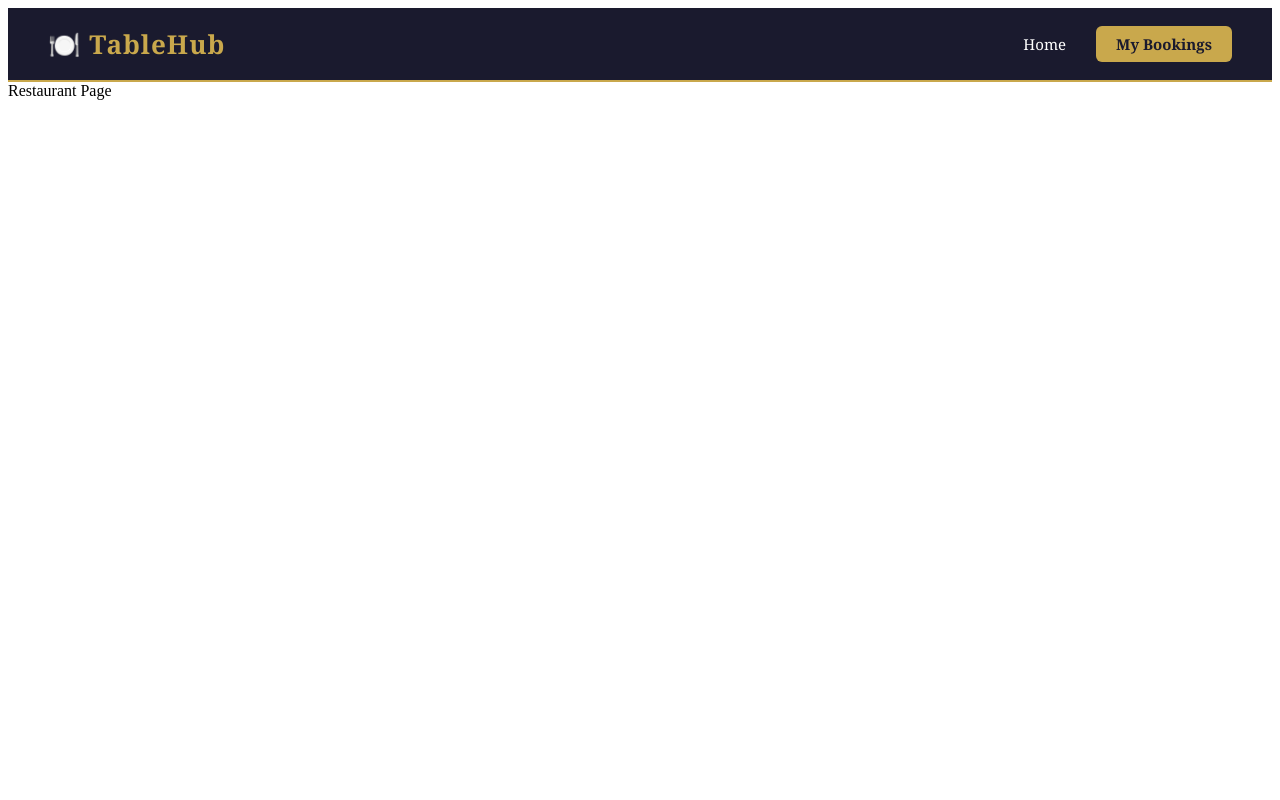
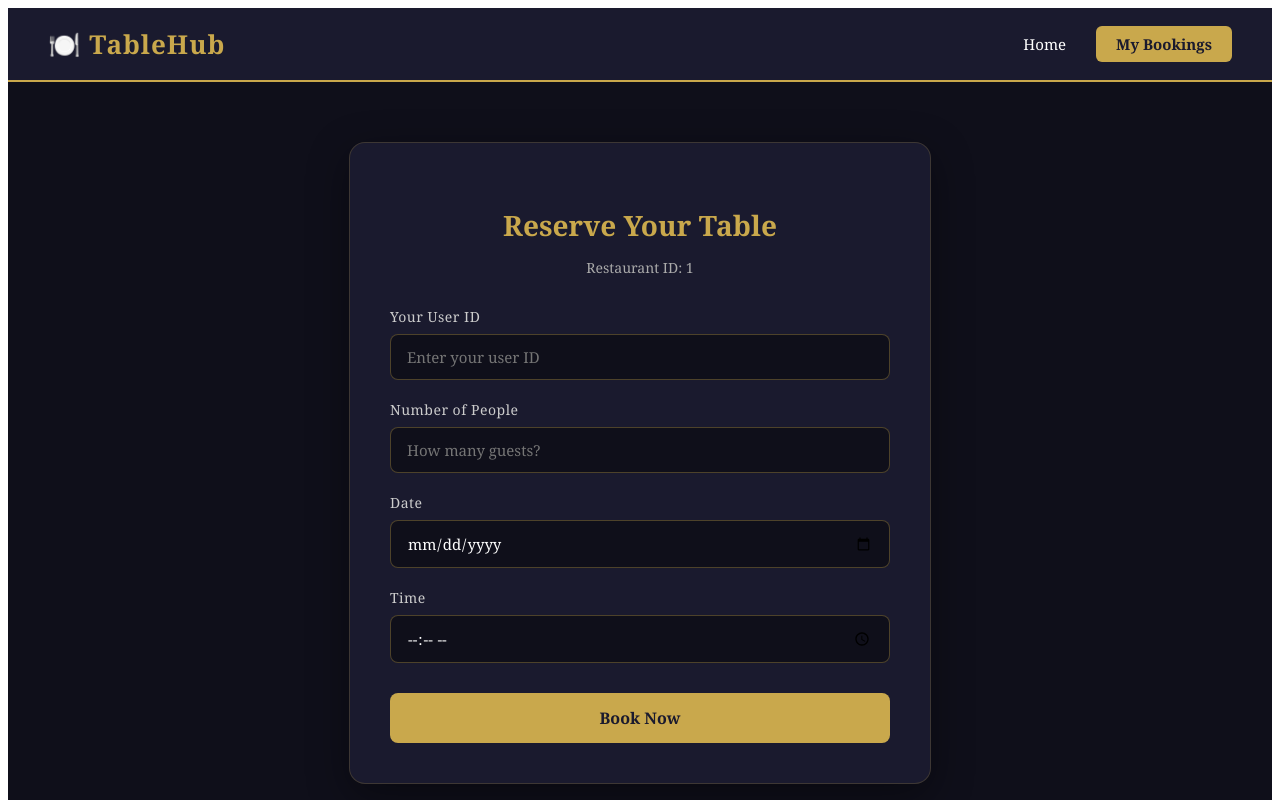
Before and after one commit to VedantGoyal2006/Tablehub, a React (Create React App) app in the folder client/: page /restaurant/1 in a window 1280 px wide. Shown: the top 800 px of the page. Built offline with nearby package versions, Linux system fonts and the light colour scheme.

Commit message:
feat: restaurant booking page with confirmed and waiting status

```diff
--- a/client/src/pages/Restaurant.jsx
+++ b/client/src/pages/Restaurant.jsx
@@ -1,6 +1,138 @@
-import React from "react"
+import React, { useState, useEffect } from "react";
+import { useParams } from "react-router-dom";
+import { bookTable } from "../services/api";
+import "../styles/Restaurant.css";
 
 function Restaurant() {
-  return <div>Restaurant Page</div>;
+  const { id } = useParams();
+  const [formData, setFormData] = useState({
+    user_id: "",
+    number_of_people: "",
+    date: "",
+    time: "",
+  });
+  const [bookingResult, setBookingResult] = useState(null);
+  const [loading, setLoading] = useState(false);
+  const [error, setError] = useState("");
+
+  const handleChange = (e) => {
+    setFormData({ ...formData, [e.target.name]: e.target.value });
+  };
+
+  const handleBooking = async () => {
+    const { user_id, number_of_people, date, time } = formData;
+
+    // Basic validation
+    if (!user_id || !number_of_people || !date || !time) {
+      setError("Please fill in all fields!");
+      return;
+    }
+
+    setError("");
+    setLoading(true);
+
+    try {
+      const arrival_time = `${date}T${time}:00`;
+      const res = await bookTable({
+        user_id: parseInt(user_id),
+        restaurant_id: parseInt(id),
+        number_of_people: parseInt(number_of_people),
+        arrival_time,
+      });
+      setBookingResult(res.data);
+    } catch (err) {
+      setError("Something went wrong. Please try again!");
+      console.log(err);
+    }
+    setLoading(false);
+  };
+
+  return (
+    <div className="restaurant-page">
+
+      {/* Booking Form */}
+      <div className="booking-section">
+        <h2 className="booking-title">Reserve Your Table</h2>
+        <p className="booking-subtitle">Restaurant ID: {id}</p>
+
+        <div className="booking-form">
+
+          <div className="form-group">
+            <label>Your User ID</label>
+            <input
+              type="number"
+              name="user_id"
+              placeholder="Enter your user ID"
+              value={formData.user_id}
+              onChange={handleChange}
+            />
+          </div>
+
+          <div className="form-group">
+            <label>Number of People</label>
+            <input
+              type="number"
+              name="number_of_people"
+              placeholder="How many guests?"
+              value={formData.number_of_people}
+              onChange={handleChange}
+            />
+          </div>
+
+          <div className="form-group">
+            <label>Date</label>
+            <input
+              type="date"
+              name="date"
+              value={formData.date}
+              onChange={handleChange}
+            />
+          </div>
+
+          <div className="form-group">
+            <label>Time</label>
+            <input
+              type="time"
+              name="time"
+              value={formData.time}
+              onChange={handleChange}
+            />
+          </div>
+
+          {error && <p className="error-msg">{error}</p>}
+
+          <button
+            className="book-btn"
+            onClick={handleBooking}
+            disabled={loading}
+          >
+            {loading ? "Booking..." : "Book Now"}
+          </button>
+
+        </div>
+
+        {/* Booking Result */}
+        {bookingResult && (
+          <div className={`booking-result ${bookingResult.status}`}>
+            {bookingResult.status === "confirmed" ? (
+              <>
+                <h3>✅ Booking Confirmed!</h3>
+                <p>Table ID: <strong>{bookingResult.table_id}</strong></p>
+                <p>Booking ID: <strong>{bookingResult.booking_id}</strong></p>
+              </>
+            ) : (
+              <>
+                <h3>⏳ Added to Waiting List</h3>
+                <p>No tables available right now.</p>
+                <p>Wait ID: <strong>{bookingResult.wait_id}</strong></p>
+              </>
+            )}
+          </div>
+        )}
+
+      </div>
+    </div>
+  );
 }
+
 export default Restaurant;
--- a/client/src/styles/Restaurant.css
+++ b/client/src/styles/Restaurant.css
@@ -0,0 +1,136 @@
+/* ── Restaurant Page ────────────────────── */
+.restaurant-page {
+  min-height: 100vh;
+  background-color: #0f0f1a;
+  font-family: Georgia, serif;
+  display: flex;
+  justify-content: center;
+  align-items: flex-start;
+  padding: 60px 20px;
+}
+
+/* ── Booking Section ────────────────────── */
+.booking-section {
+  background-color: #1a1a2e;
+  border: 1px solid #c9a84c33;
+  border-radius: 16px;
+  padding: 40px;
+  width: 100%;
+  max-width: 500px;
+  box-shadow: 0 12px 40px rgba(0, 0, 0, 0.4);
+}
+
+.booking-title {
+  color: #c9a84c;
+  font-size: 28px;
+  margin-bottom: 6px;
+  text-align: center;
+}
+
+.booking-subtitle {
+  color: #aaaaaa;
+  font-size: 14px;
+  text-align: center;
+  margin-bottom: 30px;
+}
+
+/* ── Form ───────────────────────────────── */
+.booking-form {
+  display: flex;
+  flex-direction: column;
+  gap: 20px;
+}
+
+.form-group {
+  display: flex;
+  flex-direction: column;
+  gap: 8px;
+}
+
+.form-group label {
+  color: #cccccc;
+  font-size: 14px;
+  letter-spacing: 0.5px;
+}
+
+.form-group input {
+  padding: 12px 16px;
+  background-color: #0f0f1a;
+  border: 1px solid #c9a84c55;
+  border-radius: 8px;
+  color: #ffffff;
+  font-size: 15px;
+  font-family: Georgia, serif;
+  outline: none;
+  transition: border-color 0.3s;
+}
+
+.form-group input:focus {
+  border-color: #c9a84c;
+}
+
+/* ── Error Message ──────────────────────── */
+.error-msg {
+  color: #ff6b6b;
+  font-size: 14px;
+  text-align: center;
+}
+
+/* ── Book Button ────────────────────────── */
+.book-btn {
+  width: 100%;
+  padding: 14px;
+  background-color: #c9a84c;
+  color: #1a1a2e;
+  border: none;
+  border-radius: 8px;
+  font-size: 16px;
+  font-weight: bold;
+  font-family: Georgia, serif;
+  cursor: pointer;
+  transition: background-color 0.3s;
+  margin-top: 10px;
+}
+
+.book-btn:hover {
+  background-color: #e0b84c;
+}
+
+.book-btn:disabled {
+  background-color: #888;
+  cursor: not-allowed;
+}
+
+/* ── Booking Result ─────────────────────── */
+.booking-result {
+  margin-top: 30px;
+  padding: 24px;
+  border-radius: 12px;
+  text-align: center;
+}
+
+.booking-result.confirmed {
+  background-color: #1a3a2a;
+  border: 1px solid #4caf50;
+}
+
+.booking-result.waiting {
+  background-color: #3a2a1a;
+  border: 1px solid #c9a84c;
+}
+
+.booking-result h3 {
+  font-size: 22px;
+  margin-bottom: 12px;
+  color: #ffffff;
+}
+
+.booking-result p {
+  color: #cccccc;
+  font-size: 15px;
+  margin-bottom: 6px;
+}
+
+.booking-result strong {
+  color: #c9a84c;
+}
```
